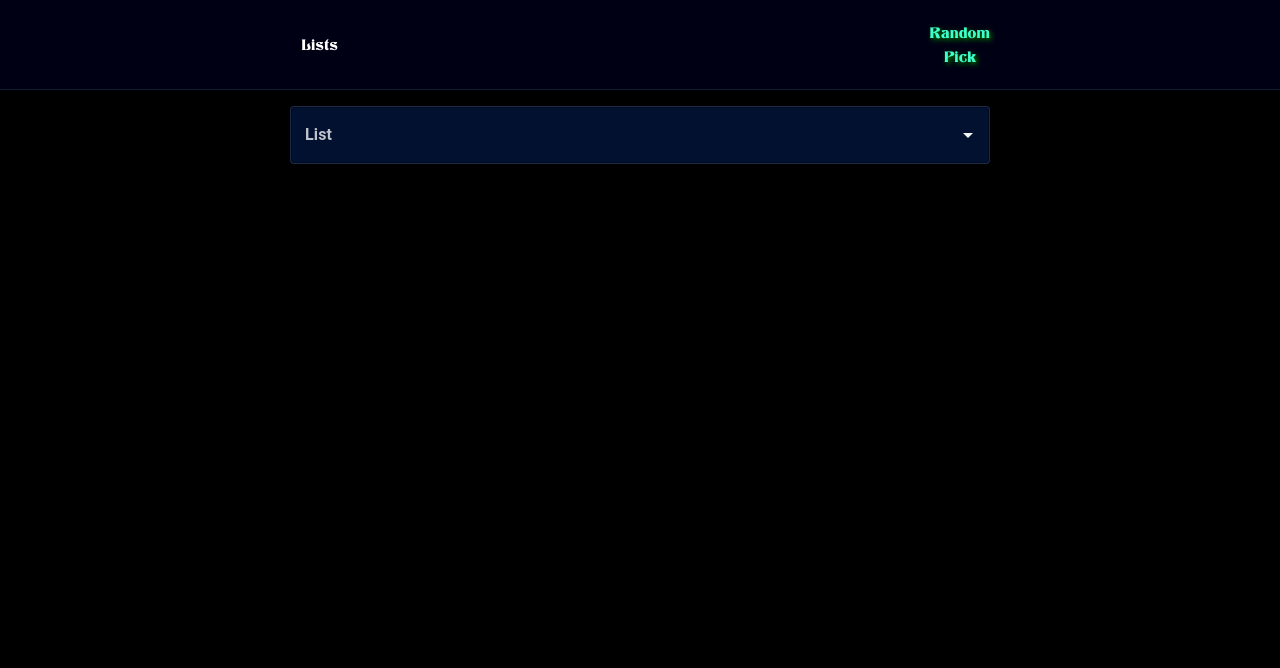
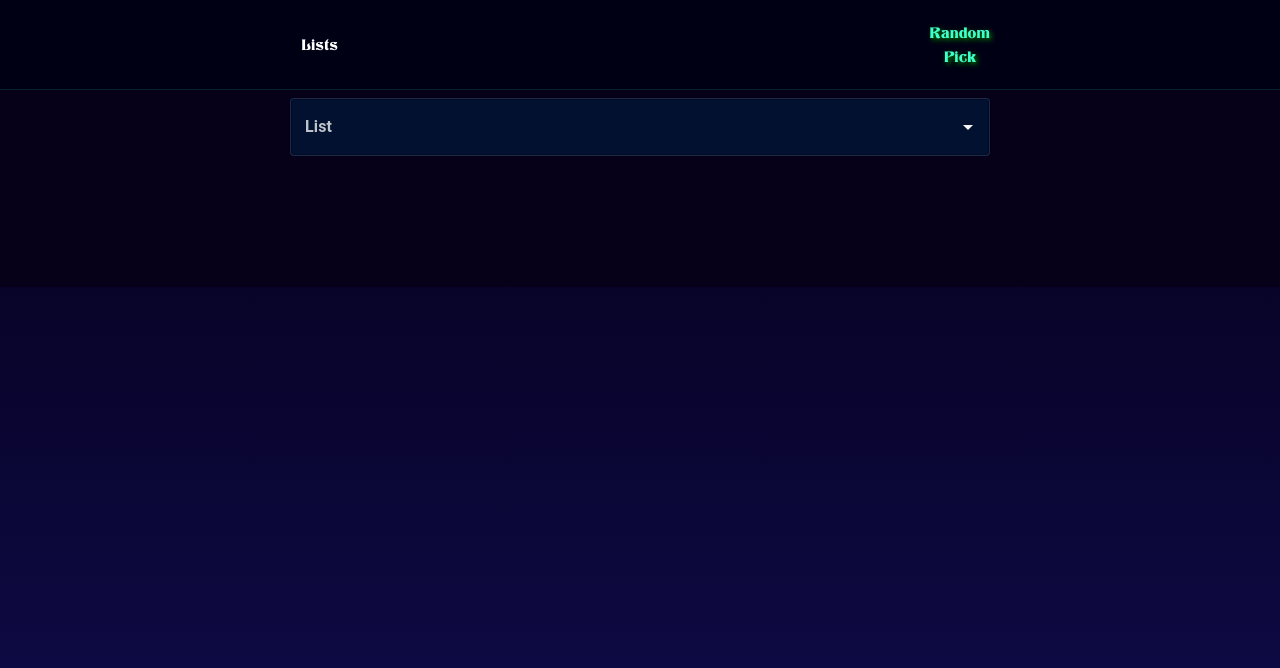
Before and after one commit to Sandoramix/whoisnext, a Next.js app: page /pick in a window 1280 px wide. Shown: the top 668 px of the page. Built offline with nearby package versions, Linux system fonts and the light colour scheme.

Commit message:
updated ux

```diff
--- a/src/pages/pick.tsx
+++ b/src/pages/pick.tsx
@@ -74,8 +74,9 @@ const PickPage: NextPage = () => {
 
 	return (
 
-		<div className='flex flex-col w-full h-full px-1 sm:px-4 py-4 '>
-			<section className='flex flex-col  gap-2 justify-center  items-center'>
+		<div className='flex flex-col w-full h-full  bg-gradient-to-b to-[#0f0c4c] from-[#06001a]'>
+
+			<section className='bg-[#060018] flex flex-col py-2 px-4  gap-2 justify-center  items-center sticky top-0 left-0 w-full'>
 
 				<PickList setSelectedList={updateSelectedList} onlyIncompletePeople />
 
@@ -93,15 +94,15 @@ const PickPage: NextPage = () => {
 
 			<div className="h-1/5 sm:h-full"></div>
 
-			<div className="flex flex-col w-full grow self-end max-h-[calc(100vh_-_90px_-_250px)] min-h-[calc(100vh_-_90px_-_250px)] justify-start items-center">
+			<div className="px-1 sm:px-4 py-4 flex flex-col w-full grow self-end max-h-[calc(100vh_-_90px_-_250px)] min-h-[calc(100vh_-_90px_-_250px)] justify-start items-center">
 
 
 
 				{extractedPeople.length > 0 && (
-					<div className=' pointer-events-auto  my-auto relative flex flex-col w-full min-w-[315px] min-h-[250px]  max-w-[800px] overflow-y-auto h-full rounded max-h-[calc(100vh_-_90px_-_250px)] grow justify-start items-start'>
+					<div className=' pointer-events-auto  my-auto relative flex flex-col w-full min-w-[315px] min-h-[250px]  max-w-[800px] overflow-y-auto h-full  max-h-[calc(100vh_-_90px_-_250px)] grow justify-start items-start'>
 
-						<table className='border-b border-x border-emerald-900'>
-							<thead className='sticky -top-0 left-0 '>
+						<table className='border-b border-x border-emerald-900 bg-zinc-900'>
+							<thead className='sticky -top-0 left-0'>
 								<tr className='text-center bg-emerald-700 '>
 									<td className='' >
 										<div className=" max-w-[80px] w-[80px] h-10 border-r border-black flex justify-center items-center">
```
